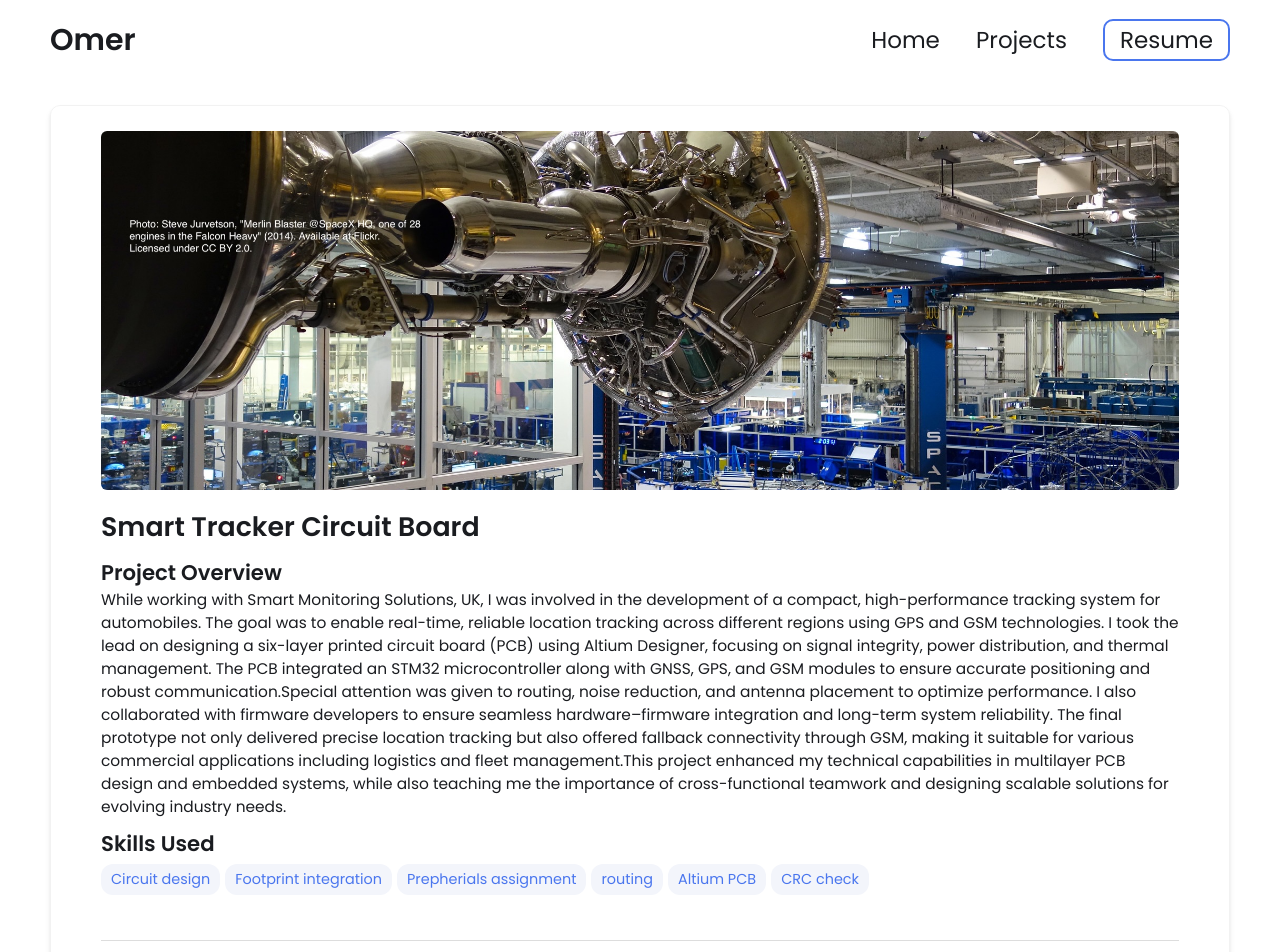
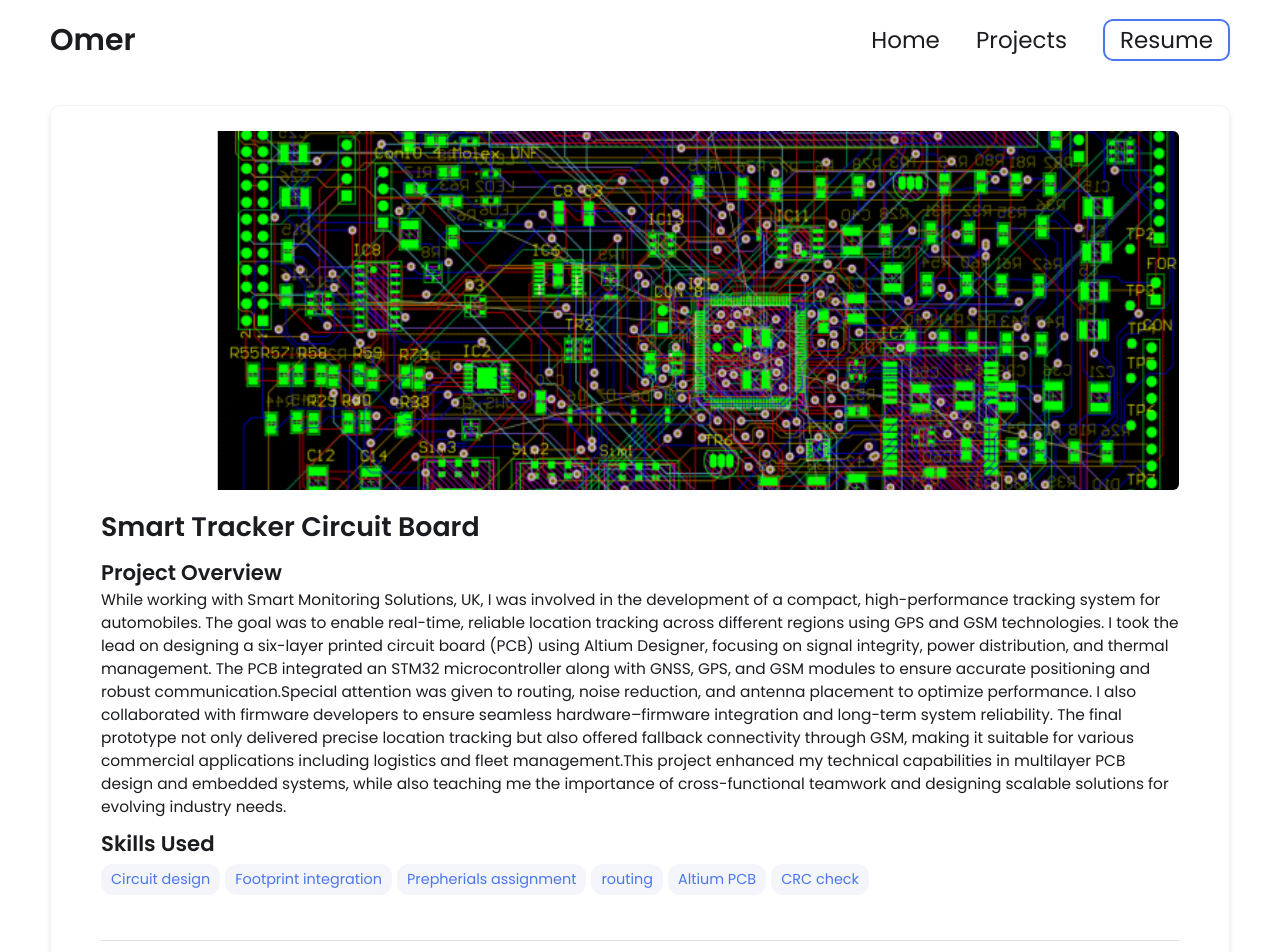
Before and after one commit to 0mer5aeed/0mer5aeed.github.io, a Jekyll site: the page built from _projects/demo-project/index.md, in a window 1280 px wide. Shown: the top 952 px of the page. Built offline with Jekyll 4.4.1, drawn with Linux system fonts in a browser that asks for light colours.

Commit message:
Update index.md

```diff
--- a/_projects/demo-project/index.md
+++ b/_projects/demo-project/index.md
@@ -10,7 +10,7 @@ skills:
   - Altium PCB
   - CRC check
 
-main-image: /project2.jpg
+main-image: /6layer.png
 ---
 
 ---
```
